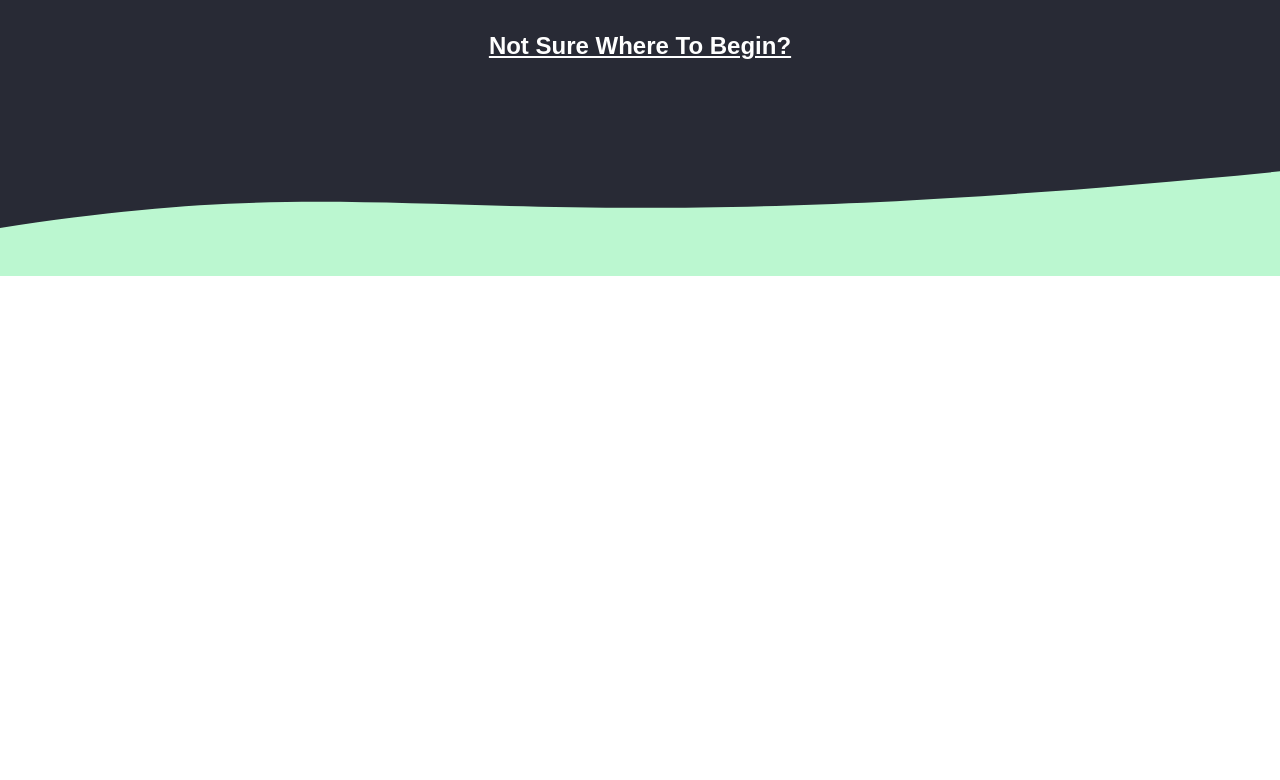
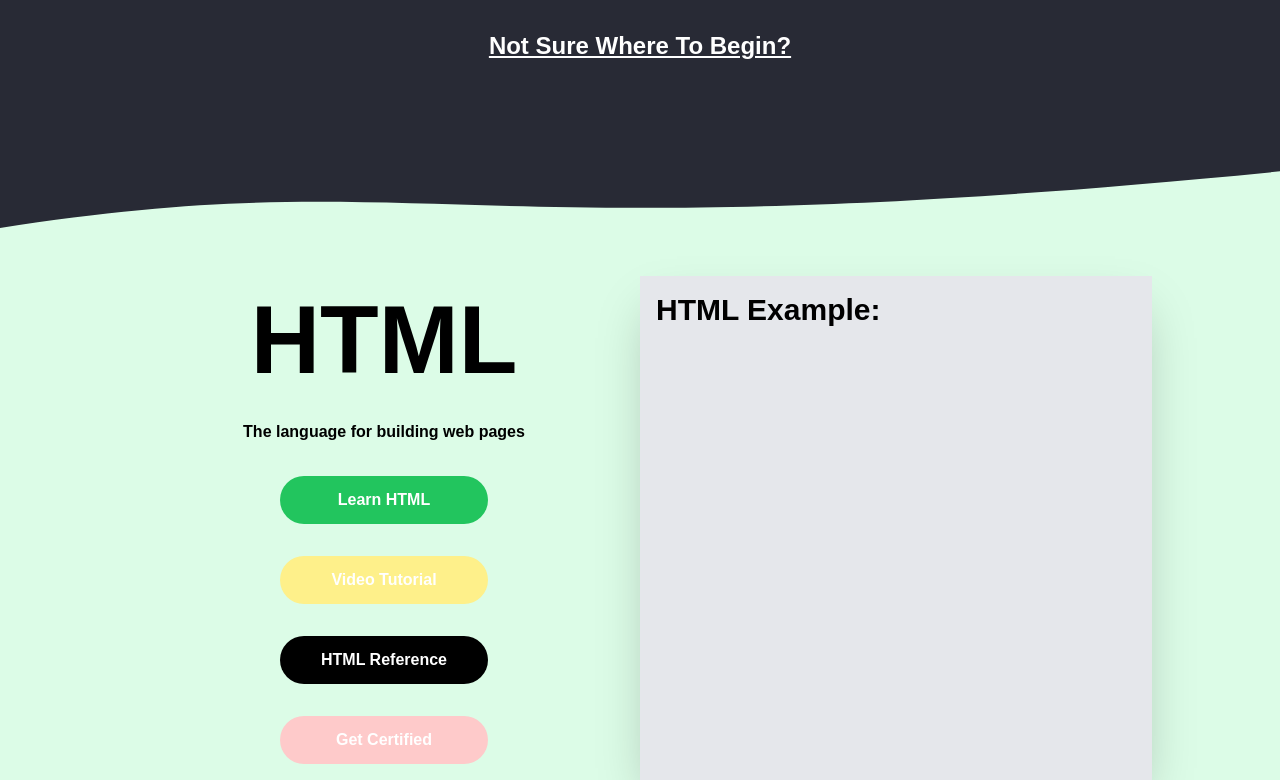
Before and after one commit to MLGPenguin/Copy-W3Schools, a SvelteKit app: page / in a window 1280 px wide. Shown: the part 414-1194 px from the top of the page. Before the commit the page ends 800 px from the top, so only its background shows below. Built offline with nearby package versions, Linux system fonts and the light colour scheme.

Commit message:
Left side of HTML demo

```diff
--- /dev/null
+++ b/src/lib/components/PillButton.svelte
@@ -0,0 +1,11 @@
+<script lang="ts">
+    export let content: string;
+    export let properties: string = "";
+    export let onClick: (() => void) | null = null;
+
+</script>
+
+    <button
+        on:click={onClick}
+        class={`text-white ${properties} rounded-full m-4 w-[13rem] h-12`}>{content}
+    </button>
--- a/src/routes/+page.svelte
+++ b/src/routes/+page.svelte
@@ -1,4 +1,5 @@
 <script lang="ts">
+  import PillButton from "$lib/components/PillButton.svelte";
 
   let searchinput: string
 
@@ -17,7 +18,7 @@
     <h1 class="text-white py-4 text-7xl">Learn to Code</h1>
     <h2 class="text-rose-200 text-2xl py-4"> With the world's largest web developer site. </h2>
     <br>
-    <form class="w-[80vwmin]">
+    <form class="w-[80vwmin] inline-flex">
       <input bind:value={searchinput} placeholder="Search our tutorials, e.g. HTML"
         class="w-[24rem] rounded-l-full px-4 py-3 font-bold placeholder-gray-500 align-middle " />
 
@@ -27,7 +28,7 @@
     <div class="p-4" />
     <a class="text-white text-2xl underline">Not Sure Where To Begin?</a>
     <div class='p-12' />
-    <div id="HTML Showcase" class=bg-green-200>
+    <div id="HTML Showcase" class=bg-green-100>
       <svg viewBox="0 0 100 100" height=70 width=100% preserveAspectRatio="none">
         <path style="fill:#282A35;" d="
           M 0,0
@@ -35,7 +36,19 @@
           C 35,150 35,0 0,100z " />
       </svg>
       <div class="h-12"></div>
-
+      <div id="Container" class="flex w-[80%] font-semibold">
+        <div id="Left" class='w-[50%] items-center flex flex-col'>
+          <h1 class="text-8xl my-4">HTML</h1>
+          <h4 class="my-4">The language for building web pages</h4>
+          <PillButton content="Learn HTML" properties="bg-green-500" />
+          <PillButton content="Video Tutorial" properties="bg-yellow-200 text-black"/>
+          <PillButton content="HTML Reference" properties="bg-black "/>
+          <PillButton content="Get Certified" properties="bg-red-200 text-black"/>
+        </div>
+        <div id="Right" class="w-[50%] bg-gray-200 shadow-2xl">
+          <h1 class="text-3xl text-left m-4">HTML Example: </h1>
+        </div>
+      </div>
     </div>
 </center>
 </div>
```
